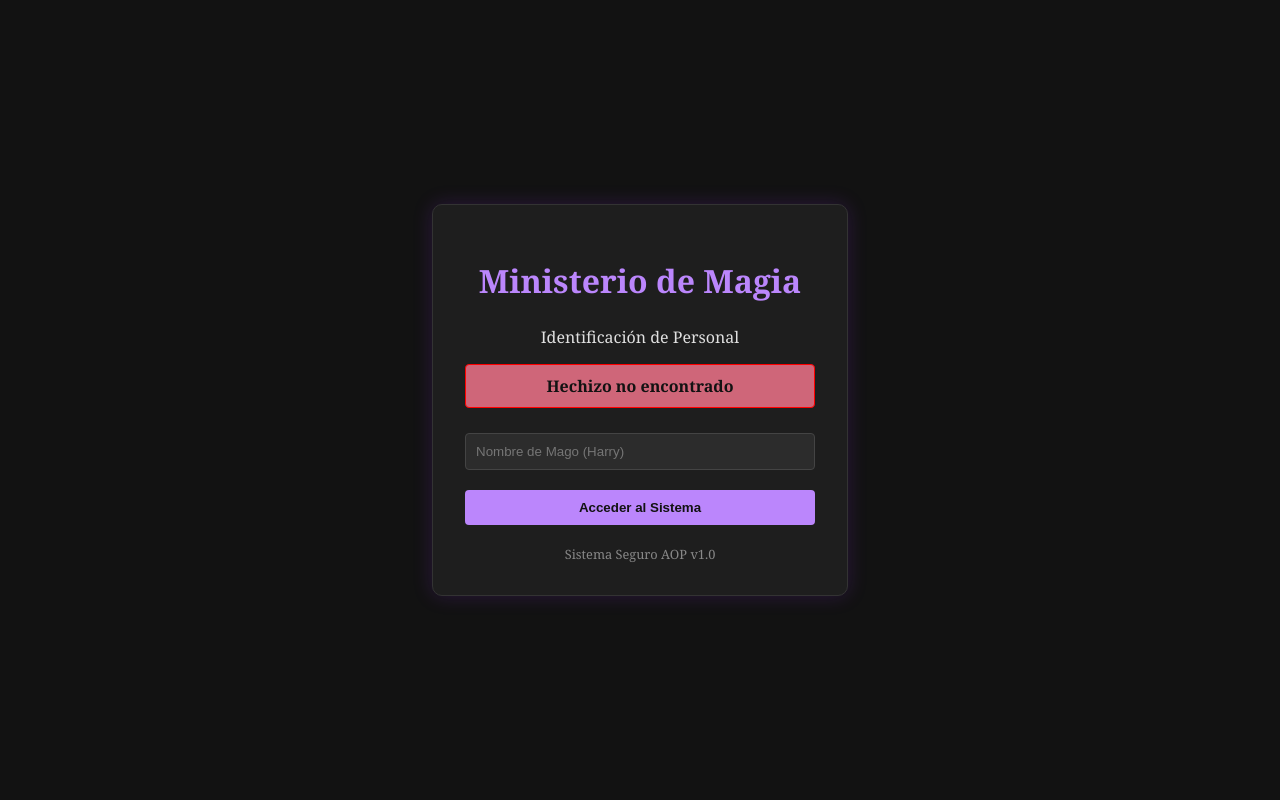
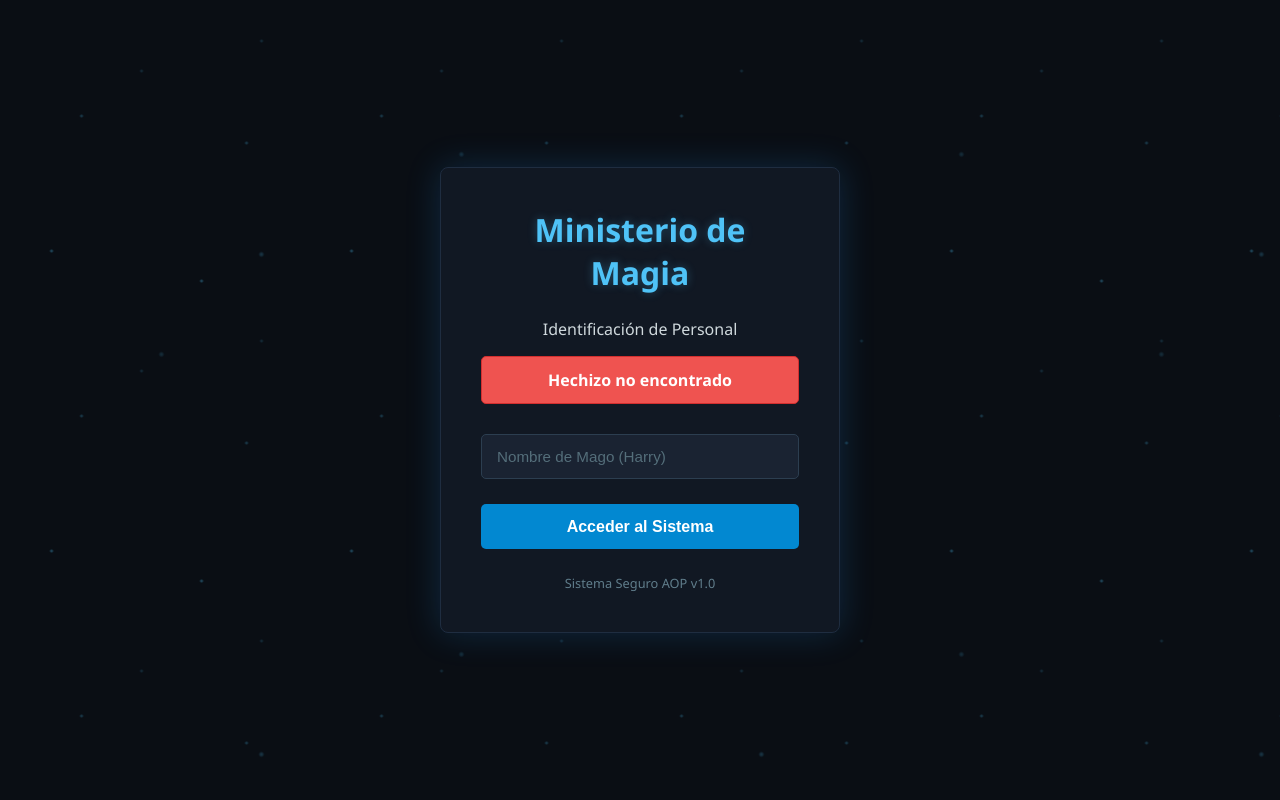
Before and after one commit to Yuste33/Actividad4-ProgramacionConcurrente, a FastAPI app: page /spell_detail/1 in a window 1280 px wide. Run offline with FastAPI, Linux system fonts and the light colour scheme.

Commit message:
error mayusculas corregido y css mejorado

```diff
--- a/app/main.py
+++ b/app/main.py
@@ -27,6 +27,15 @@ async def read_root(request: Request):
 
 @app.post("/login", response_class=HTMLResponse)
 async def login(request: Request, username: str = Form(...)):
+    username = username.strip()
+
+    if not username:
+        return templates.TemplateResponse("login.html", {
+            "request": request,
+            "error": "Por favor, escribe un nombre."
+        })
+
+
     if not username[0].isupper():
         return templates.TemplateResponse("login.html", {
             "request": request,
@@ -36,7 +45,6 @@ async def login(request: Request, username: str = Form(...)):
     user_key = username.lower()
 
     if user_key in FAKE_USERS_DB:
-
         user_data = FAKE_USERS_DB[user_key]
         is_auror = (user_data["role"] == "AUROR")
         service = get_spell_service()
--- a/static/styles.css
+++ b/static/styles.css
@@ -1,69 +1,182 @@
+* {
+    box-sizing: border-box;
+}
+
 body {
-    background-color: #121212;
-    color: #e0e0e0;
-    font-family: 'Georgia', serif;
+    background-color: #0a0e14;
+    color: #cfd8dc;
+    font-family: 'Segoe UI', 'Roboto', 'Helvetica', serif;
     display: flex;
     justify-content: center;
     align-items: center;
     min-height: 100vh;
     margin: 0;
+    position: relative;
+    overflow-x: hidden;
+}
+
+@keyframes subtleFloat {
+    0% { background-position: 0% 0%; }
+    50% { background-position: 5% 5%; }
+    100% { background-position: 0% 0%; }
+}
+
+@keyframes particleRising {
+    0% { transform: translateY(0px); opacity: 0; }
+    20% { opacity: 0.6; }
+    80% { opacity: 0.6; }
+    100% { transform: translateY(-100vh); opacity: 0; }
+}
+
+body::before, body::after {
+    content: '';
+    position: fixed;
+    top: 0;
+    left: 0;
+    width: 100%;
+    height: 100%;
+    pointer-events: none;
+    z-index: -1;
+}
+
+body::before {
+    background-image:
+        radial-gradient(circle at 20% 35%, rgba(79, 195, 247, 0.3) 1px, transparent 2px),
+        radial-gradient(circle at 75% 44%, rgba(79, 195, 247, 0.3) 1px, transparent 2px),
+        radial-gradient(circle at 40% 20%, rgba(79, 195, 247, 0.2) 1px, transparent 2px),
+        radial-gradient(circle at 80% 10%, rgba(79, 195, 247, 0.2) 1px, transparent 2px),
+        radial-gradient(circle at 10% 80%, rgba(79, 195, 247, 0.4) 1px, transparent 2px),
+        radial-gradient(circle at 60% 90%, rgba(79, 195, 247, 0.4) 1px, transparent 2px);
+    background-size: 300px 300px;
+    opacity: 0.7;
+    animation: subtleFloat 30s linear infinite;
+}
+
+body::after {
+    background-image:
+        radial-gradient(circle at 50% 50%, rgba(79, 195, 247, 0.5) 1px, transparent 3px),
+        radial-gradient(circle at 30% 70%, rgba(79, 195, 247, 0.4) 1px, transparent 3px),
+        radial-gradient(circle at 90% 30%, rgba(79, 195, 247, 0.4) 1px, transparent 3px);
+    background-size: 500px 500px;
+    opacity: 0.4;
+    animation: subtleFloat 45s linear infinite reverse;
+}
+
+.container, .dashboard-container, .detail-card {
+    background-color: #111823;
+    border: 1px solid #1f2d40;
+    box-shadow: 0 0 35px rgba(33, 150, 243, 0.2);
+    border-radius: 8px;
+    position: relative;
+    z-index: 1;
+    backdrop-filter: blur(2px);
 }
 
 .container {
-    background-color: #1e1e1e;
-    padding: 2rem;
-    border-radius: 10px;
-    box-shadow: 0 0 20px rgba(138, 43, 226, 0.2);
-    width: 350px;
+    padding: 2.5rem;
+    width: 400px;
     text-align: center;
-    border: 1px solid #333;
 }
 
-h1 {
-    color: #bb86fc;
+h1, h2, h3 {
+    color: #4fc3f7;
     margin-bottom: 1.5rem;
+    font-weight: 600;
+    margin-top: 0;
+    text-shadow: 0 0 10px rgba(79, 195, 247, 0.3);
 }
 
-input {
+a {
+    color: #4fc3f7;
+    text-decoration: none;
+    transition: color 0.3s;
+}
+
+a:hover {
+    color: #b3e5fc;
+}
+
+input, select, textarea {
     width: 100%;
-    padding: 10px;
+    height: 45px;
+    padding: 10px 15px;
     margin: 10px 0;
-    background-color: #2c2c2c;
-    border: 1px solid #444;
-    color: white;
-    border-radius: 4px;
-    box-sizing: border-box;
+    background-color: #1a2332;
+    border: 1px solid #2c3e50;
+    color: #ffffff;
+    border-radius: 5px;
+    font-size: 0.95rem;
+    outline: none;
+    transition: border 0.3s, box-shadow 0.3s;
+}
+
+input:focus {
+    border-color: #4fc3f7;
+    box-shadow: 0 0 15px rgba(79, 195, 247, 0.3);
+}
+
+::placeholder {
+    color: #546e7a;
 }
 
 button {
     width: 100%;
+    height: 45px;
     padding: 10px;
-    background-color: #bb86fc;
+    background-color: #0288d1;
     border: none;
-    color: #121212;
+    color: white;
     font-weight: bold;
+    font-size: 1rem;
     cursor: pointer;
-    border-radius: 4px;
-    transition: background 0.3s;
-    margin-top: 10px;
+    border-radius: 5px;
+    transition: background 0.3s, transform 0.1s, box-shadow 0.3s;
+    margin-top: 15px;
 }
 
 button:hover {
-    background-color: #9955e8;
+    background-color: #039be5;
+    box-shadow: 0 0 20px rgba(3, 155, 229, 0.4);
 }
-.error-message {
-    background-color: #cf6679; /* Rojo suave pero visible */
-    color: #121212;
-    padding: 10px;
-    border-radius: 4px;
-    margin-bottom: 15px;
-    font-weight: bold;
-    border: 1px solid #ff0000;
+
+button:active {
+    transform: scale(0.98);
 }
 
 .footer {
-    margin-top: 20px;
+    margin-top: 25px;
     font-size: 0.8rem;
-    color: #888;
+    color: #607d8b;
+}
 
+.error-message {
+    background-color: #ef5350;
+    color: white;
+    padding: 12px;
+    border-radius: 5px;
+    margin-bottom: 20px;
+    font-weight: bold;
+    border: 1px solid #d32f2f;
+    text-align: center;
 }
+
+.msg-box {
+    padding: 12px;
+    margin-bottom: 20px;
+    border-radius: 5px;
+    font-weight: bold;
+    text-align: center;
+}
+.msg-error { background-color: #ef5350; color: white; }
+.msg-success { background-color: #26a69a; color: white; }
+
+.back-btn {
+    background-color: transparent;
+    border: 1px solid #4fc3f7;
+    color: #4fc3f7;
+    box-shadow: none;
+}
+.back-btn:hover {
+    background-color: rgba(79, 195, 247, 0.1);
+    box-shadow: 0 0 15px rgba(79, 195, 247, 0.2);
+}
```
